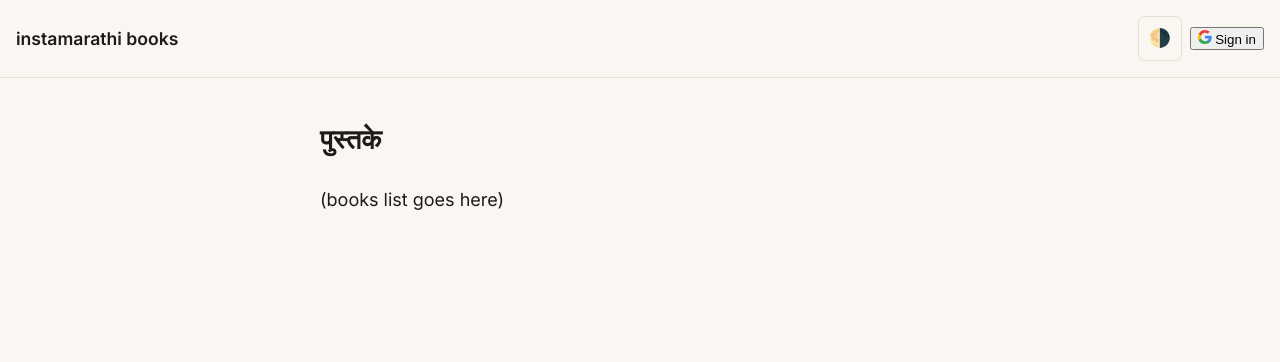
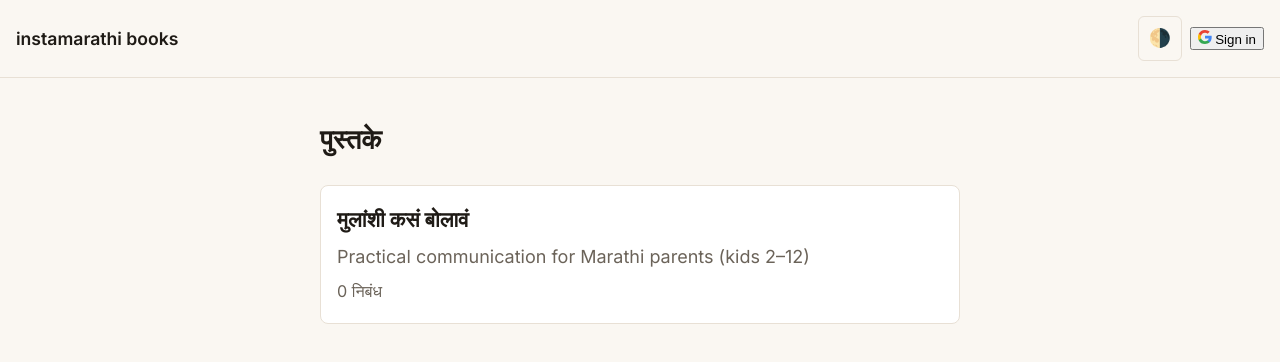
Before and after one commit to instamarathi/books, a React (Vite) app: page / in a window 1280 px wide. Shown: the top 362 px of the page. Built offline with nearby package versions, Linux system fonts and the light colour scheme; no server answers; a web font is replaced by a local one.

Commit message:
pages: Bookshelf and BookIndex with real data layer

```diff
--- a/src/pages/BookIndex.tsx
+++ b/src/pages/BookIndex.tsx
@@ -1,12 +1,31 @@
 import React from "react";
-import { useParams } from "react-router-dom";
+import { Link, useParams } from "react-router-dom";
+import { findBook, loadBooks } from "../books";
 
 export const BookIndex: React.FC = () => {
   const { bookSlug } = useParams<{ bookSlug: string }>();
+  const book = findBook(loadBooks(), bookSlug ?? "");
+
+  if (!book) {
+    return <p>पुस्तक सापडले नाही.</p>;
+  }
+
   return (
     <section className="book-index">
-      <h2>Book: {bookSlug}</h2>
-      <p>(essay list goes here)</p>
+      <h2>{book.title}</h2>
+      {book.subtitle && <p className="book-subtitle">{book.subtitle}</p>}
+      {book.credit && <p className="book-credit">{book.credit}</p>}
+      <ol className="essay-list">
+        {book.essays.map((e) => (
+          <li key={e.slug} className="essay-row">
+            <Link to={`/${book.slug}/${e.slug}`}>
+              <span className="essay-number">{e.order}.</span>
+              <span className="essay-title">{e.title}</span>
+              <span className="essay-meta">{e.read_time} मि</span>
+            </Link>
+          </li>
+        ))}
+      </ol>
     </section>
   );
 };
--- a/src/pages/Bookshelf.tsx
+++ b/src/pages/Bookshelf.tsx
@@ -1,10 +1,29 @@
 import React from "react";
+import { Link } from "react-router-dom";
+import { loadBooks } from "../books";
 
 export const Bookshelf: React.FC = () => {
+  const books = loadBooks();
   return (
     <section className="bookshelf">
       <h2>पुस्तके</h2>
-      <p>(books list goes here)</p>
+      {books.length === 0 ? (
+        <p>(अजून पुस्तके नाहीत.)</p>
+      ) : (
+        <ul className="book-list">
+          {books.map((b) => (
+            <li key={b.slug} className="book-card">
+              <Link to={`/${b.slug}`}>
+                <h3>{b.title}</h3>
+                {b.subtitle && <p className="book-subtitle">{b.subtitle}</p>}
+                <span className="book-meta">
+                  {b.essays.length} निबंध
+                </span>
+              </Link>
+            </li>
+          ))}
+        </ul>
+      )}
     </section>
   );
 };
--- a/src/styles.css
+++ b/src/styles.css
@@ -91,3 +91,61 @@ main {
   margin: 0 auto;
   padding: 1rem;
 }
+
+.book-list {
+  list-style: none;
+  padding: 0;
+  display: grid;
+  gap: 1rem;
+}
+.book-card a {
+  display: block;
+  padding: 1rem;
+  border: 1px solid var(--border);
+  border-radius: 8px;
+  background: var(--card-bg);
+  color: var(--fg);
+  text-decoration: none;
+}
+.book-card h3 {
+  margin: 0 0 0.25rem 0;
+}
+.book-subtitle {
+  color: var(--fg-muted);
+  margin: 0.25rem 0;
+}
+.book-meta {
+  color: var(--fg-muted);
+  font-size: 0.9em;
+}
+.book-credit {
+  color: var(--fg-muted);
+  font-style: italic;
+  font-size: 0.95em;
+  border-left: 3px solid var(--border);
+  padding-left: 0.75rem;
+}
+.essay-list {
+  list-style: none;
+  padding: 0;
+}
+.essay-row a {
+  display: grid;
+  grid-template-columns: 2rem 1fr auto;
+  gap: 0.75rem;
+  padding: 0.75rem 0;
+  border-bottom: 1px solid var(--border);
+  color: var(--fg);
+  text-decoration: none;
+}
+.essay-row a:hover {
+  background: var(--card-bg);
+}
+.essay-number {
+  color: var(--fg-muted);
+}
+.essay-meta {
+  color: var(--fg-muted);
+  font-size: 0.85em;
+  align-self: center;
+}
```
Also changed, not shown: 1 other file (tests, documents, lock files or other folders).
